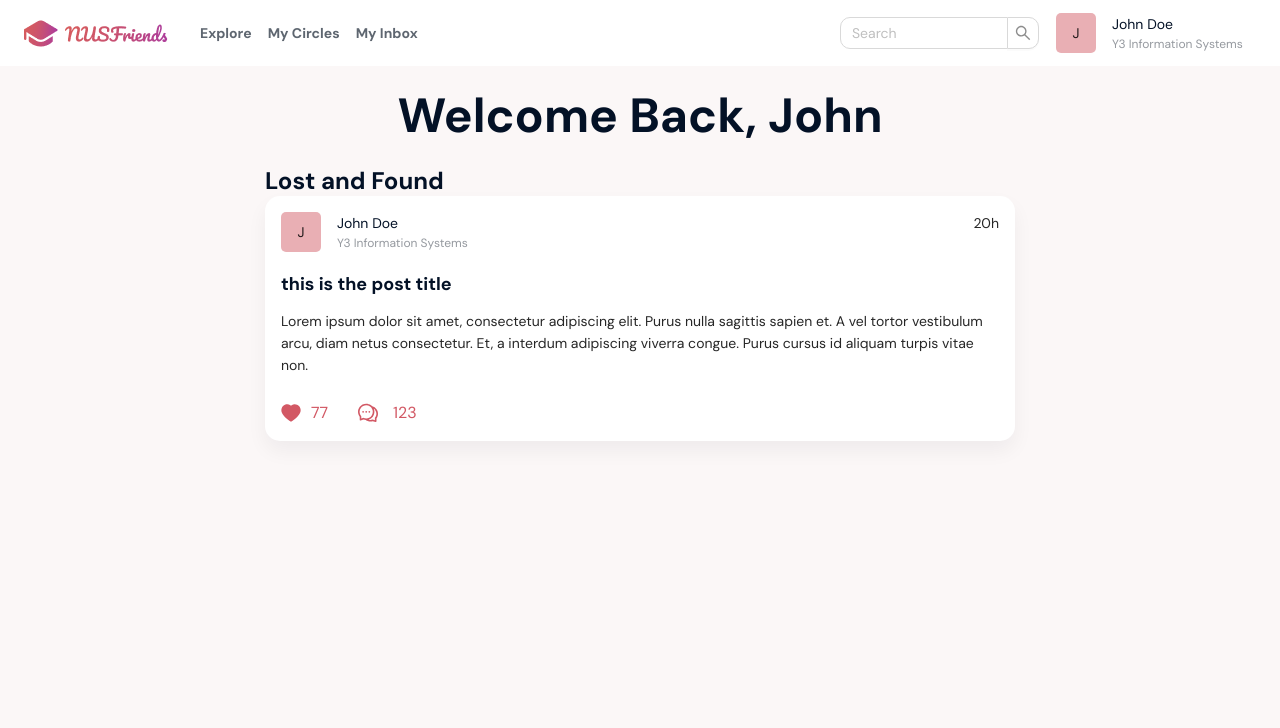
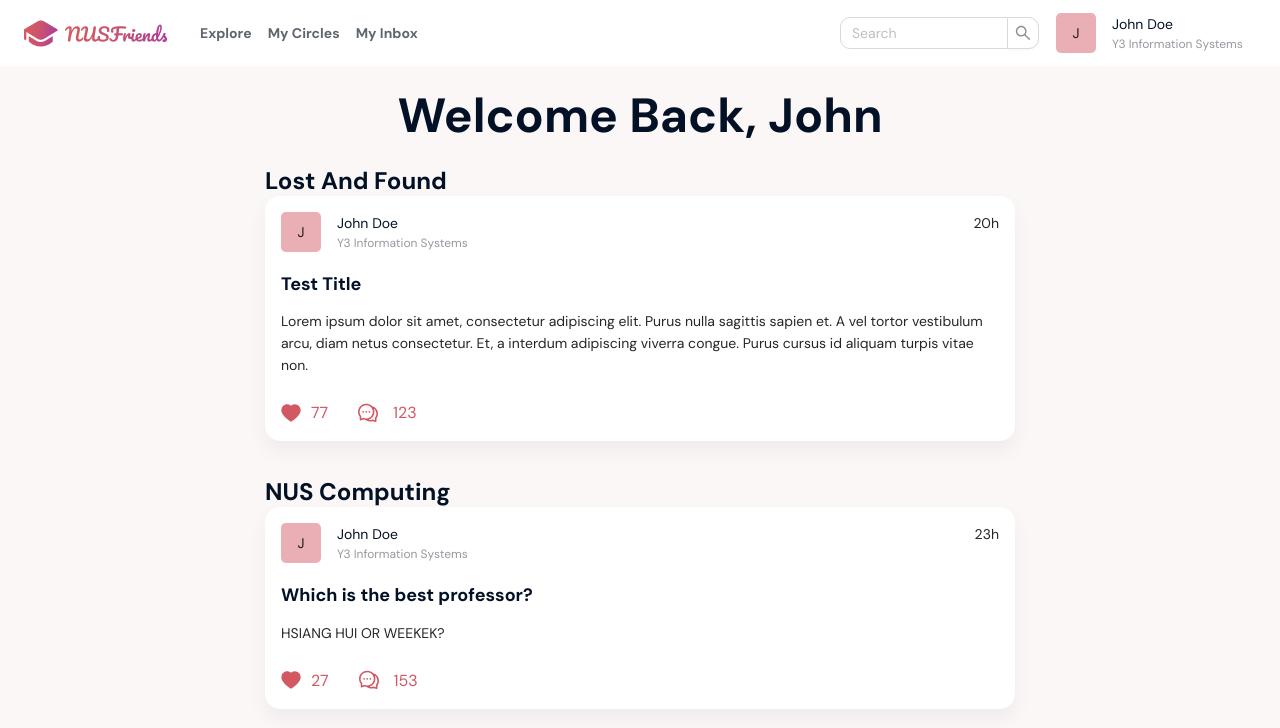
Before and after one commit to yuanxin1997/nusfriends-fe, a React (Create React App) app: page / in a window 1280 px wide. Shown: the top 728 px of the page. Built offline with nearby package versions, Linux system fonts and the light colour scheme.

Commit message:
changed styling and display

```diff
--- a/src/components/CirclePost.js
+++ b/src/components/CirclePost.js
@@ -3,10 +3,21 @@ import styled, { StyleSheetManager } from "styled-components";
 import { HeartFilled, CommentOutlined } from "@ant-design/icons";
 import "../styles/CirclePost.css";
 
-function CirclePost(props) {
+function CirclePost({
+  circleNameVisible,
+  circleName,
+  postTitle,
+  postText,
+  posted,
+  numLikes,
+  numComments,
+}) {
   return (
     <div style={{ width: "750px" }}>
-      <h3 style={{ textAlign: "left" }}>{props.circleName}</h3>
+      <h3 style={{ textAlign: "left" }}>
+        {" "}
+        {circleNameVisible === true ? circleName : null}
+      </h3>
 
       <CircleCard>
         <div style={styles.wrapper}>
@@ -54,16 +65,14 @@ function CirclePost(props) {
               textAlign: "right",
             }}
           >
-            {props.posted}
+            {posted}
           </div>
         </div>
 
         <h4 style={{ textAlign: "left", paddingBottom: "15px" }}>
-          this is the post title
+          {postTitle}
         </h4>
-        <p style={{ textAlign: "left", paddingBottom: "10px" }}>
-          {props.postText}
-        </p>
+        <p style={{ textAlign: "left", paddingBottom: "10px" }}>{postText}</p>
 
         <div
           style={{
@@ -74,11 +83,11 @@ function CirclePost(props) {
           {/* Bottom Row (Likes and comments) */}
           <div style={styles.bottomRowWrapper}>
             <HeartFilled style={styles.heartStyles} />
-            <text style={styles.textStyle}>{props.numLikes}</text>
+            <text style={styles.textStyle}>{numLikes}</text>
 
             <CommentOutlined style={styles.commentStyle} />
 
-            <text style={styles.textStyle}>{props.numComments}</text>
+            <text style={styles.textStyle}>{numComments}</text>
           </div>
         </div>
       </CircleCard>
--- a/src/pages/Home.js
+++ b/src/pages/Home.js
@@ -2,15 +2,33 @@ import React, { useState } from "react";
 import styled from "styled-components";
 import CirclePost from "../components/CirclePost";
 
+import { Layout } from "antd";
+
 function Home() {
-  // dummy data, have to change by getting data from database
   const userName = "John";
-  const circleName = "Lost and Found";
-  const dummyText =
-    "Lorem ipsum dolor sit amet, consectetur adipiscing elit. Purus nulla sagittis sapien et. A vel tortor vestibulum arcu, diam netus consectetur. Et, a interdum adipiscing viverra congue. Purus cursus id aliquam turpis vitae non.";
-  const posted = "20h";
-  const numLikes = 77;
-  const numComments = 123;
+  const { Content } = Layout;
+  // dummy data, to be replaced by API call
+  const [posts, setPosts] = useState([
+    {
+      id: 1,
+      circleName: "Lost And Found",
+      postTitle: "Test Title",
+      postText:
+        "Lorem ipsum dolor sit amet, consectetur adipiscing elit. Purus nulla sagittis sapien et. A vel tortor vestibulum arcu, diam netus consectetur. Et, a interdum adipiscing viverra congue. Purus cursus id aliquam turpis vitae non.",
+      posted: "20h",
+      numLikes: 77,
+      numComments: 123,
+    },
+    {
+      id: 2,
+      circleName: "NUS Computing",
+      postTitle: "Which is the best professor?",
+      postText: "HSIANG HUI OR WEEKEK?",
+      posted: "23h",
+      numLikes: 27,
+      numComments: 153,
+    },
+  ]);
 
   return (
     <div style={{ justifyContent: "center", alignItems: "center" }}>
@@ -24,26 +42,27 @@ function Home() {
         <h1>Welcome Back, {userName}</h1>
       </div>
 
-      <div
+      <Layout style={{ height: "100vh", backgroundColor: "var(--accent-bg)" }}>
+        <Content
           style={{
-          backgroundColor: "var(--accent-bg)",
-          position: "fixed",
-          width: "100%",
-          height: "100%",
-          overflowX: "hidden",
             display: "flex",
+            flexDirection: "column",
             alignItems: "center",
-          flexDirection: "column",
           }}
         >
+          {posts.map((post) => (
             <CirclePost
-          circleName={circleName}
-          postText={dummyText}
-          posted={posted}
-          numLikes={numLikes}
-          numComments={numComments}
+              circleNameVisible={true}
+              circleName={post.circleName}
+              postTitle={post.postTitle}
+              postText={post.postText}
+              posted={post.posted}
+              numLikes={post.numLikes}
+              numComments={post.numComments}
             />
-      </div>
+          ))}
+        </Content>
+      </Layout>
     </div>
   );
 }
```
Lines whose indentation alone changed are shown as unchanged.
